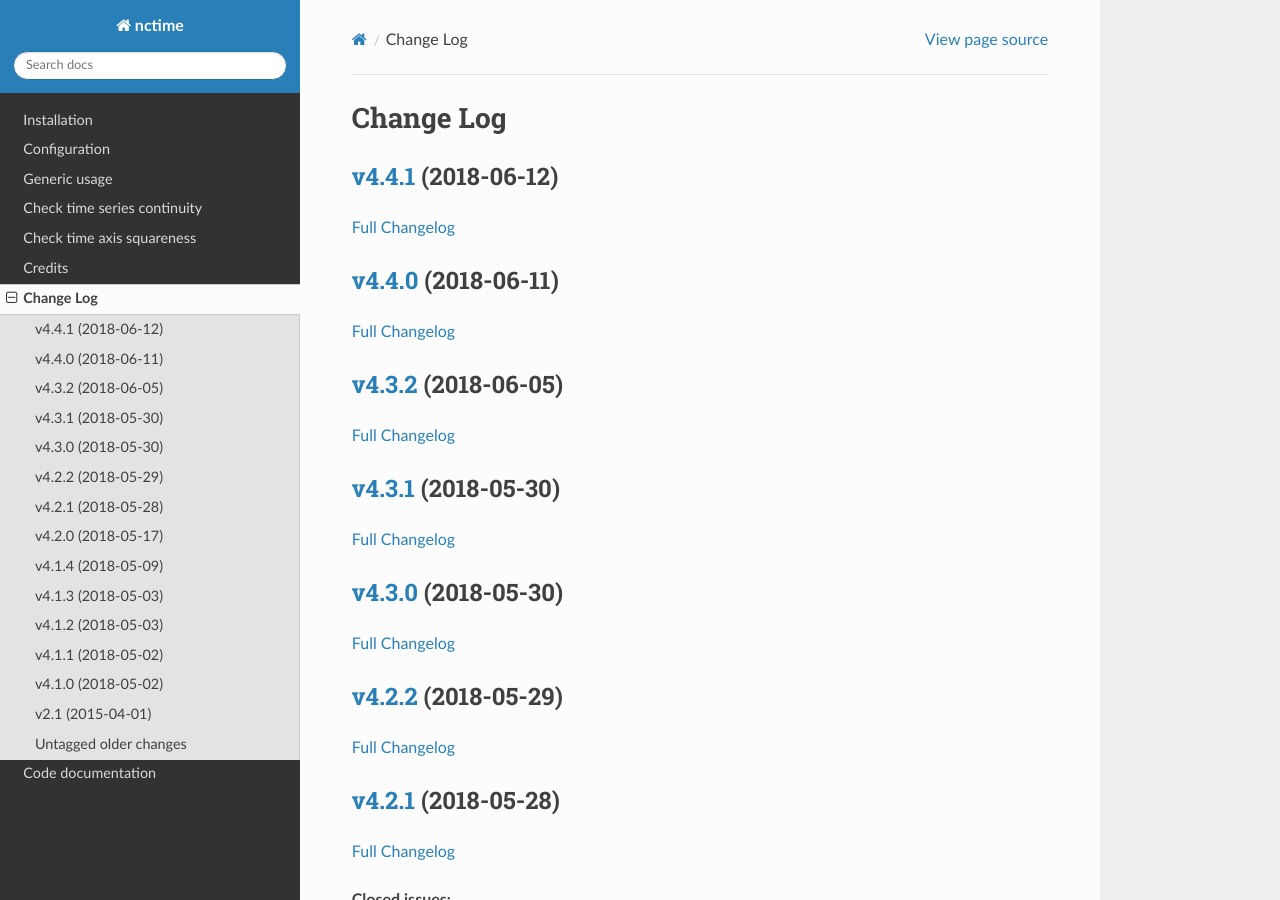
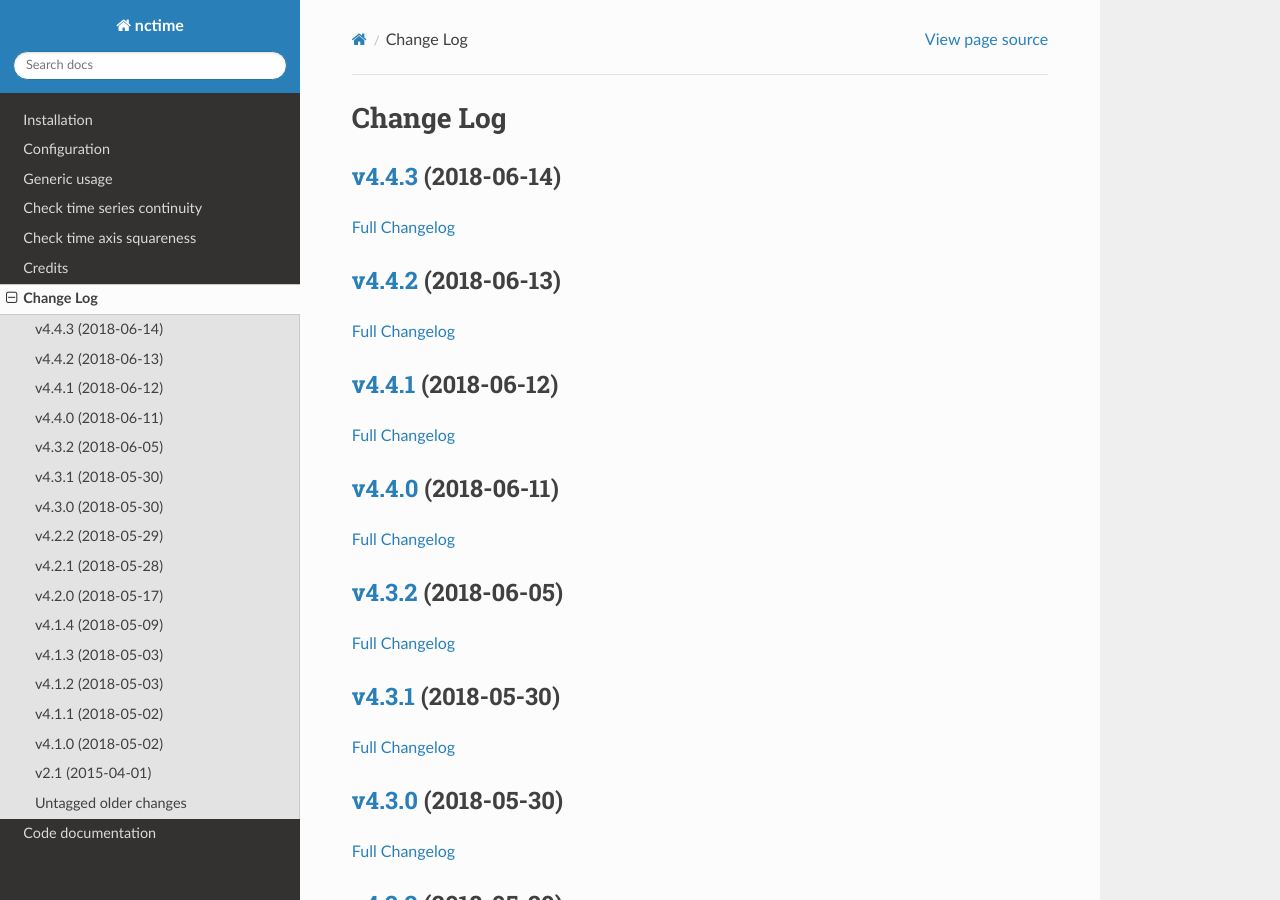
Before and after one commit to ESPRI-Mod/nctime, a Sphinx documentation site: the page built from docs/log.rst, in a window 1280 px wide and 900 px high. Built offline with Sphinx 7.4.7 and the Read the Docs theme 2.0.0, drawn with Linux system fonts in a browser that asks for light colours; pages that are not in the unit, such as notebooks, are missing from menus; the version number could not be read and is left out.

Commit message:
update log

```diff
--- a/docs/log.rst
+++ b/docs/log.rst
@@ -3,6 +3,18 @@
 
 Change Log
 ==========
+
+`v4.4.3 <https://github.com/Prodiguer/nctime/tree/v4.4.3>`__ (2018-06-14)
+-------------------------------------------------------------------------
+
+`Full
+Changelog <https://github.com/Prodiguer/nctime/compare/v4.4.2...v4.4.3>`__
+
+`v4.4.2 <https://github.com/Prodiguer/nctime/tree/v4.4.2>`__ (2018-06-13)
+-------------------------------------------------------------------------
+
+`Full
+Changelog <https://github.com/Prodiguer/nctime/compare/v4.4.1...v4.4.2>`__
 
 `v4.4.1 <https://github.com/Prodiguer/nctime/tree/v4.4.1>`__ (2018-06-12)
 -------------------------------------------------------------------------
```
